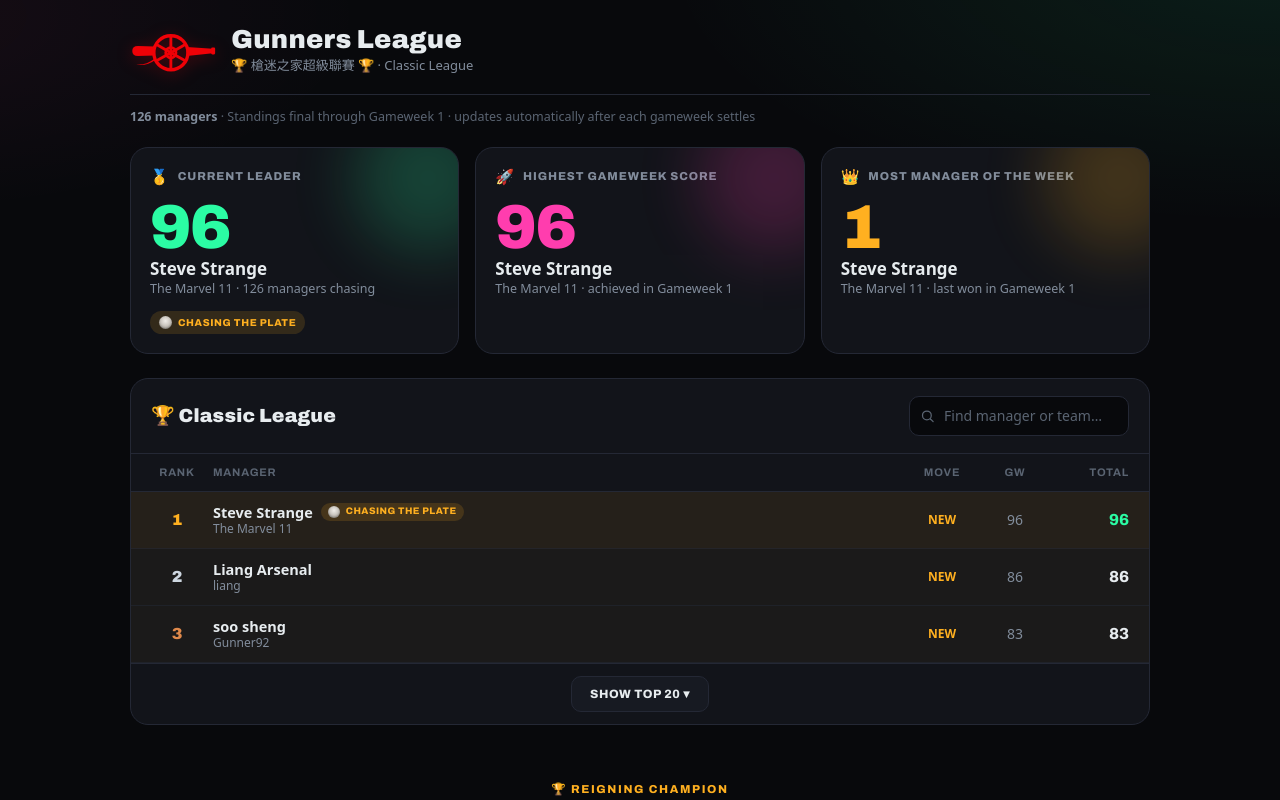
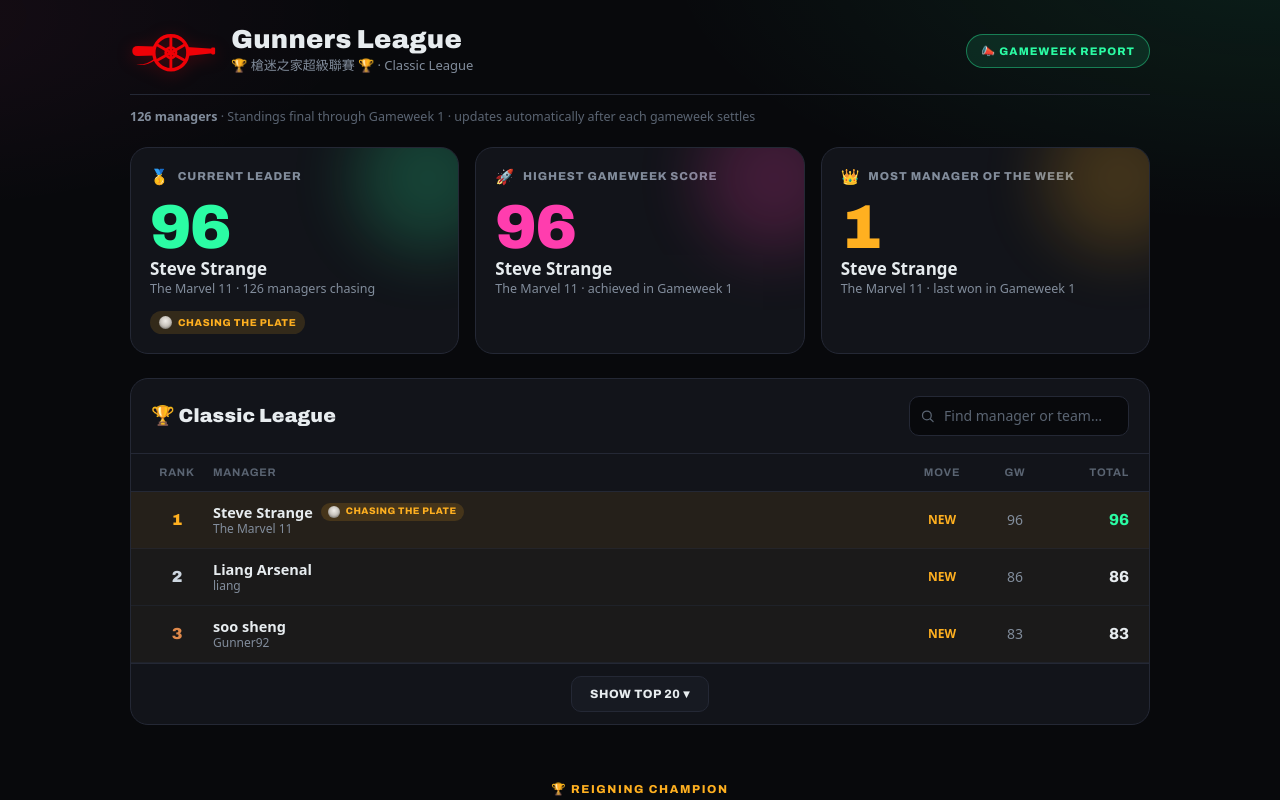
Before and after one commit to thinesrao/fpl-dashboard-fplgunners, a Next.js app: page / in a window 1280 px wide. Shown: the top 800 px of the page. Built offline with nearby package versions, Linux system fonts and the light colour scheme; a web font is replaced by a local one.

Commit message:
feat(ui): link the Gameweek Report generator from the dashboard header
The /report generator (poster + share/download + adaptive caption) had no
entry point from the dashboard — only reachable by typing the URL. Add a
'Gameweek Report' button in the header and a back-link on the report page.

```diff
--- a/app/report/page.tsx
+++ b/app/report/page.tsx
@@ -1,3 +1,4 @@
+import Link from "next/link";
 import { getDashboard } from "@/lib/data";
 import ReportClient from "@/components/report/ReportClient";
 
@@ -6,6 +7,12 @@
 
   return (
     <main className="mx-auto max-w-[1040px] px-5 pb-20 pt-[30px]">
+      <Link
+        href="/"
+        className="mb-5 inline-flex items-center gap-1.5 text-[13px] font-semibold text-muted transition hover:text-mint"
+      >
+        ← Dashboard
+      </Link>
       <div>
         <div className="font-display text-xs font-extrabold uppercase tracking-[.13em] text-mint">
           Gameweek Report · Facebook post generator
--- a/components/Header.tsx
+++ b/components/Header.tsx
@@ -1,3 +1,4 @@
+import Link from "next/link";
 import type { Meta } from "@/lib/types";
 import CannonLogo from "@/components/CannonLogo";
 
@@ -24,7 +25,15 @@
           </div>
         </div>
       </div>
-      {meta.liveGw !== null && <LivePill gw={meta.liveGw} />}
+      <div className="flex flex-none items-center gap-3">
+        {meta.liveGw !== null && <LivePill gw={meta.liveGw} />}
+        <Link
+          href="/report"
+          className="inline-flex flex-none items-center gap-2 rounded-full border border-mint/40 bg-mint/10 px-3.5 py-2 font-display text-[11px] font-extrabold uppercase tracking-[.1em] text-mint transition hover:bg-mint/20"
+        >
+          📣 Gameweek Report
+        </Link>
+      </div>
     </div>
   );
 }
```
